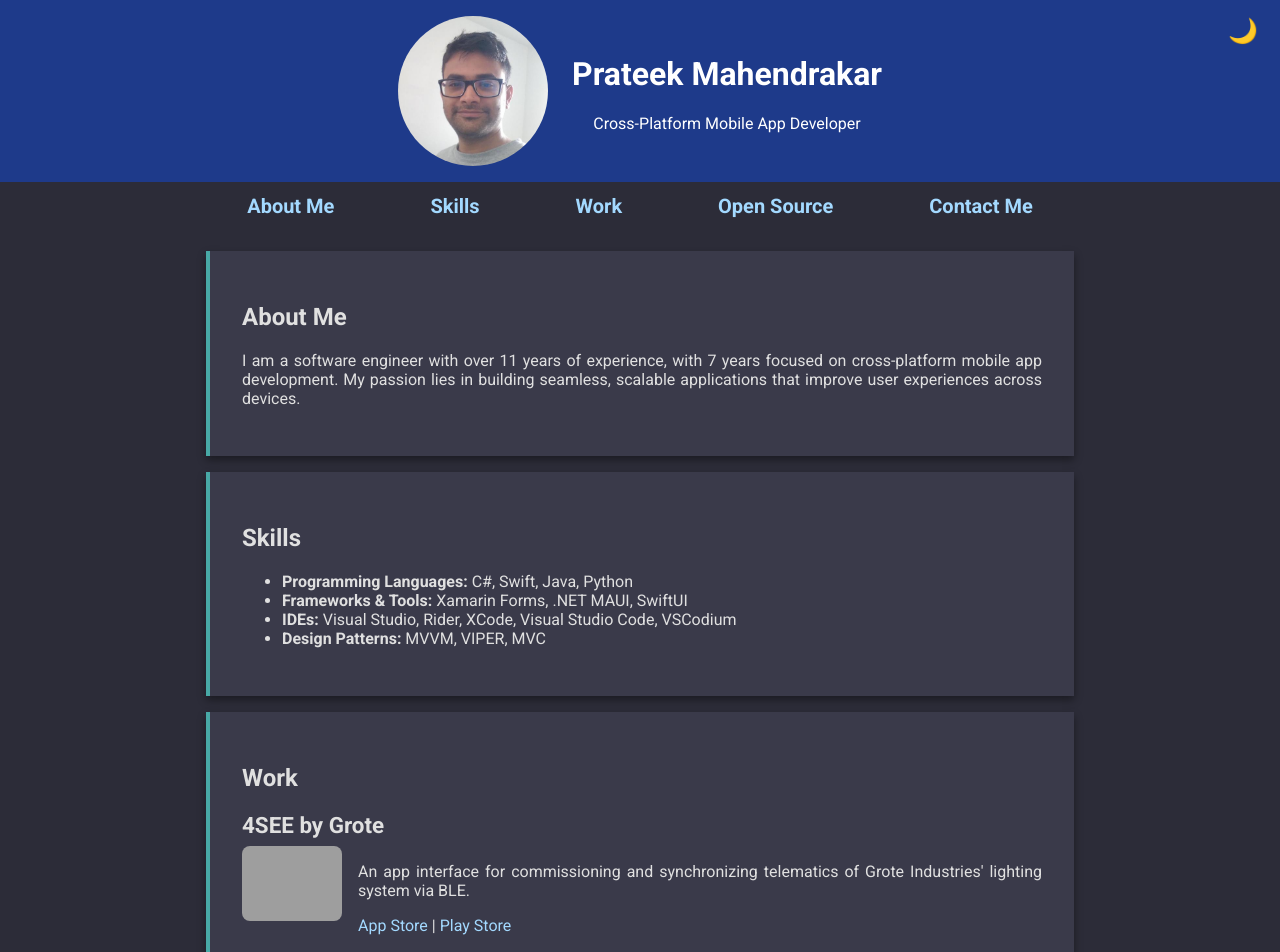
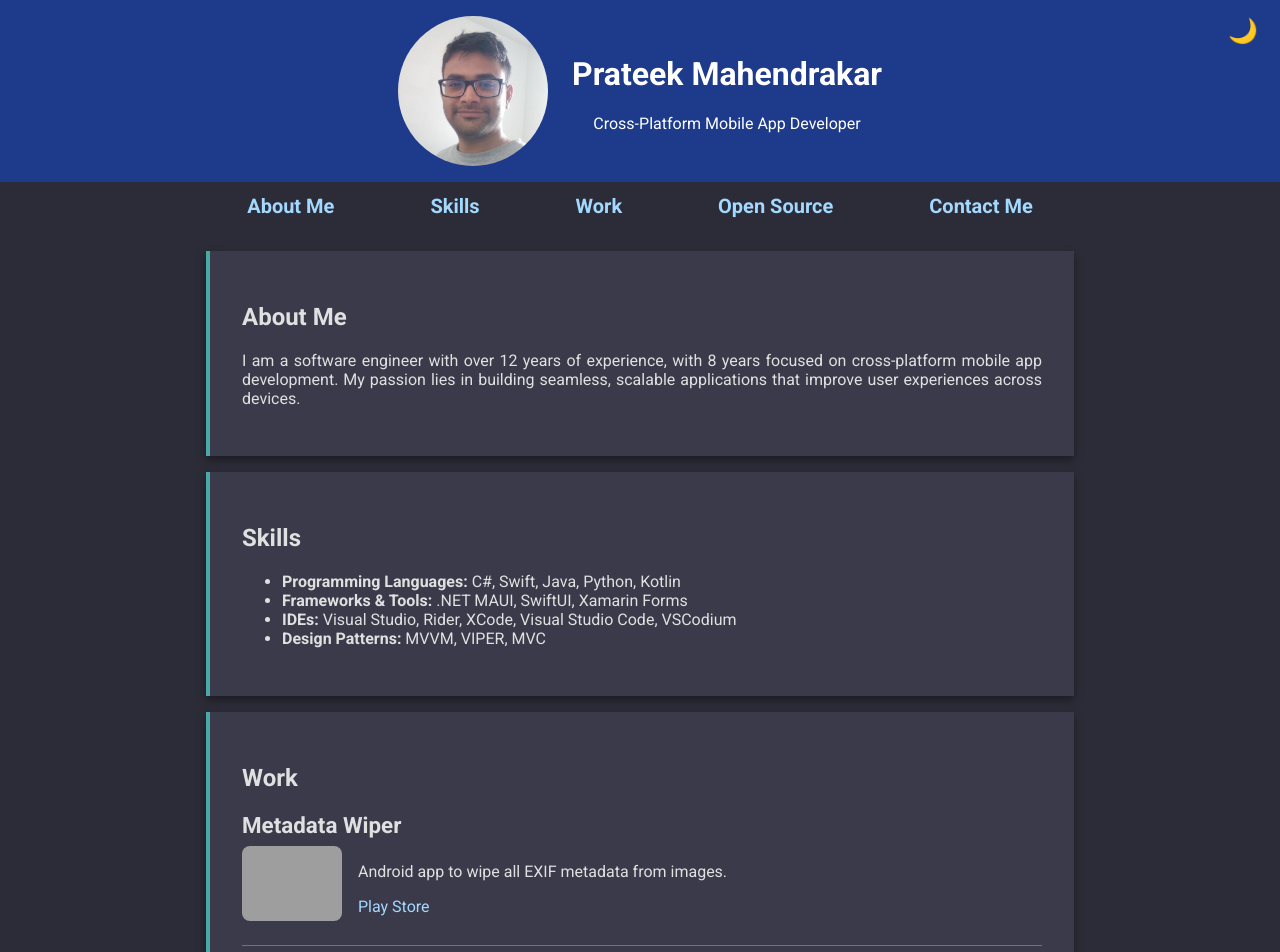
Before and after one commit to pmahend1/Portfolio, a website: page index.html in a window 1280 px wide. Shown: the top 952 px of the page. Drawn offline with Linux system fonts and the light colour scheme; grey boxes are pictures that could not be loaded.

Commit message:
Updated portfolio with Metadata Wiper and Case Converter (#2)

```diff
--- a/index.html
+++ b/index.html
@@ -8,7 +8,6 @@
     <link href="https://fonts.googleapis.com/css2?family=Roboto:wght@300;400;500;700&display=swap" rel="stylesheet">
 </head>
 <body class="dark">
-
     <header class="header">
         <div class="profile-container">
             <img src="profile.jpg" alt="Profile Picture" class="profile-picture">
@@ -18,9 +17,7 @@
             </div>
         </div>
     </header>
-
     <button id="theme-toggle" class="theme-toggle">🌙</button>
-
     <nav>
         <ul>
             <li><a href="#about">About Me</a></li>
@@ -30,26 +27,33 @@
             <li><a href="#contact">Contact Me</a></li>
         </ul>
     </nav>
-
     <main class="content">
         <section id="about">
             <h2>About Me</h2>
-            <p>I am a software engineer with over 11 years of experience, with 7 years focused on cross-platform mobile app development. My passion lies in building seamless, scalable applications that improve user experiences across devices.</p>
+            <p>I am a software engineer with over 12 years of experience, with 8 years focused on cross-platform mobile app development. My passion lies in building seamless, scalable applications that improve user experiences across devices.</p>
         </section>
 
         <section id="skills">
             <h2>Skills</h2>
             <ul>
-                <li><strong>Programming Languages:</strong> C#, Swift, Java, Python</li>
-                <li><strong>Frameworks & Tools:</strong> Xamarin Forms, .NET MAUI, SwiftUI</li>
-                <li><strong>IDEs:</strong>  Visual Studio, Rider, XCode, Visual Studio Code, VSCodium</li>
+                <li><strong>Programming Languages:</strong> C#, Swift, Java, Python, Kotlin</li>
+                <li><strong>Frameworks & Tools:</strong> .NET MAUI, SwiftUI, Xamarin Forms</li>
+                <li><strong>IDEs:</strong> Visual Studio, Rider, XCode, Visual Studio Code, VSCodium</li>
                 <li><strong>Design Patterns:</strong> MVVM, VIPER, MVC</li>
             </ul>
         </section>
-
         <section id="work">
             <h2>Work</h2>
-
+            <div class="project">
+                <h3>Metadata Wiper</h3>
+                <div class="project-details">
+                    <img src="https://play-lh.googleusercontent.com/P7MdU-z3XMPXFU-sLefoPIPFltvA5Ey6nv_RlD1BP3nDxugVRxrlf2_42dwyOxIehtR5Sot6ScXF51iIJOZRgQ=w480-h960" alt="Metadata Wiper Image">
+                    <div class="project-description">
+                        <p>Android app to wipe all EXIF metadata from images.</p>
+                        <a href="https://play.google.com/store/apps/details?id=com.prateekmahendrakar.metadatawiper" target="_blank">Play Store</a>
+                    </div>
+                </div>
+            </div>
             <div class="project">
                 <h3>4SEE by Grote</h3>
                 <div class="project-details">
@@ -62,7 +66,6 @@
                     </div>
                 </div>
             </div>
-
             <div class="project">
                 <h3>Sweatherift</h3>
                 <div class="project-details">
@@ -73,7 +76,6 @@
                     </div>
                 </div>
             </div>
-
             <div class="project">
                 <h3>HealthEquity</h3>
                 <div class="project-details">
@@ -84,7 +86,6 @@
                     </div>
                 </div>
             </div>
-
             <div class="project">
                 <h3>Crowdtap</h3>
                 <div class="project-details">
@@ -96,7 +97,6 @@
                     </div>
                 </div>
             </div>
-
             <div class="project">
                 <h3>Glidden</h3>
                 <div class="project-details">
@@ -108,9 +108,7 @@
                     </div>
                 </div>
             </div>
-
         </section>
-
         <section id="open-source-contribution">
             <h2>Open Source</h2>
             <ul>
@@ -120,9 +118,9 @@
                 <li><a href="https://github.com/pmahend1/PList-Parser" target="_blank">PList-Parser</a> - Plist parser in dotnet and powershell core.</li>
                 <li><a href="https://github.com/pmahend1/PrettyXML.VSMac" target="_blank">PrettyXML Visual Studio for Mac</a> - A Visual Studio for Mac 2019/2022 extension to format XML.</li>
                 <li><a href="https://github.com/pmahend1/PowershellScripts" target="_blank">PowerShell Scripts</a> - A collection of published powershell gallery modules.</li>
+                <li><a href="https://github.com/pmahend1/Case-Converter" target="_blank">Case Converter</a> - A Visual Studio Code extension to convert text case.</li>
             </ul>
         </section>
-
         <section id="contact">
             <h2>Contact Me</h2>
             <ul>
@@ -133,8 +131,6 @@
             </ul>
         </section>
     </main>
-
     <script src="script.js"></script>
-
 </body>
 </html>
```
Also changed, not shown: .github/workflows/static.yml.
